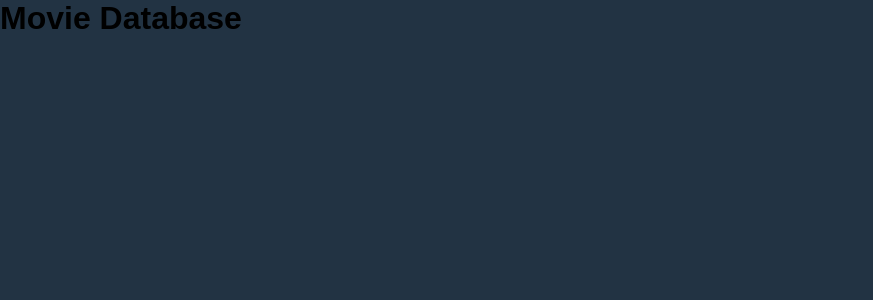
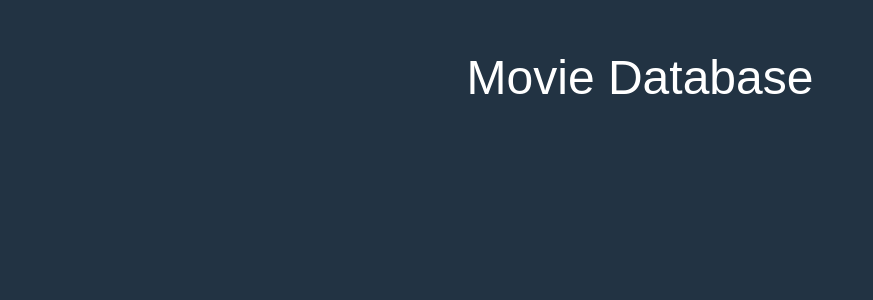
Before and after one commit to Don-Stevenson/moviedb, a React (Create React App) app: page / in a window 1280 px wide. Shown: the top 300 px of the page, without its empty margins (0-873 px from the left). Built offline with nearby package versions, Linux system fonts and the light colour scheme.

Commit message:
initial css

```diff
--- a/src/index.css
+++ b/src/index.css
@@ -8,3 +8,12 @@ body {
   font-family: 'montserrat', sans-serif;
   background-color: #223343;
 }
+
+header { padding: 50px 15px 0px;}
+
+header h1 {
+  color: #FFF;
+  font-size:  48px;
+  font-weight: 500;
+  text-align: center;
+}
```
